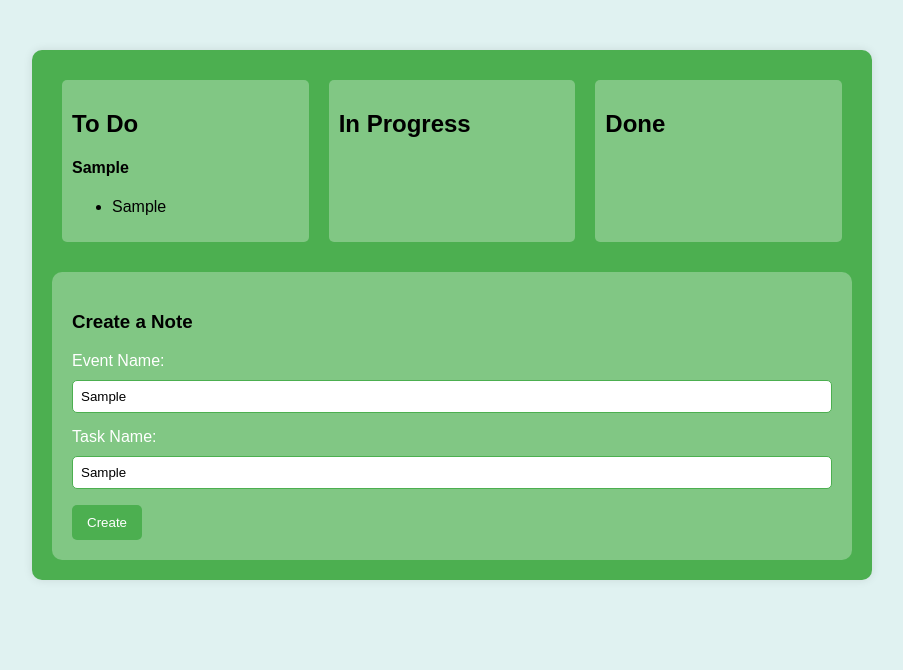
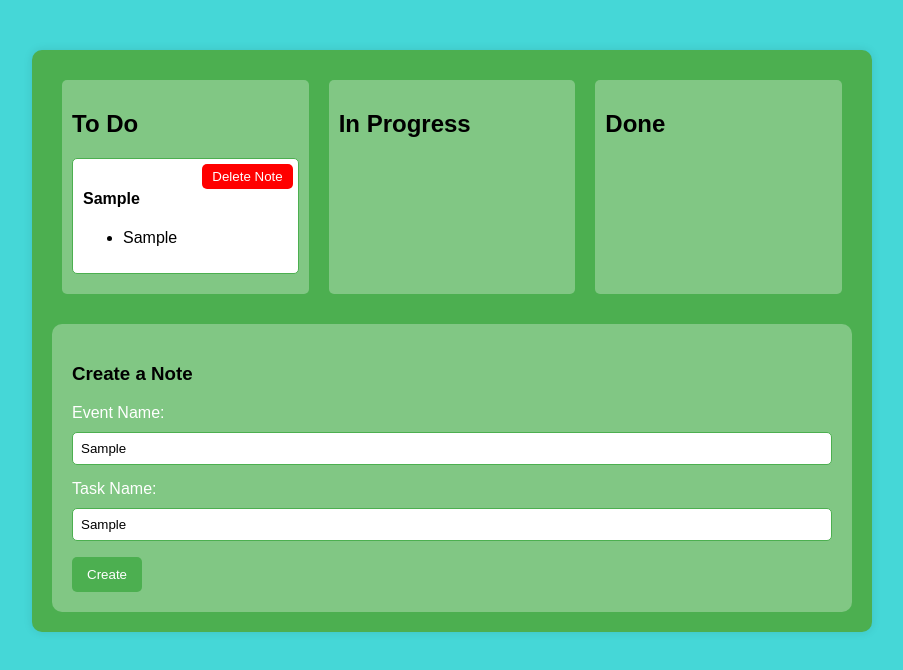
Before and after one commit to Jahongir2503/Zametki, a plain HTML site: page index.html in a window 1280 px wide. Both pictures are taken after typing "Sample", "Sample" into the empty fields and a click on the button "Create". Shown: the whole page, without its empty margins (188-1091 px from the left). Drawn offline with Linux system fonts and the light colour scheme.

Commit message:
создание и добавление заметок в 1 to do

```diff
--- a/css/style.css
+++ b/css/style.css
@@ -2,14 +2,18 @@ body {
     font-family: 'Arial', sans-serif;
     margin: 0;
     padding: 0;
-    background-color: #e0f2f1; /* Изумрудно-зеленый цвет */
+    background: rgba(11, 203, 203, 0.76);
+
+
+
+
 }
 
 #app {
     max-width: 800px;
     margin: 50px auto;
     padding: 20px;
-    background-color: #4caf50; /* Изумрудно-зеленый цвет */
+    background-color: #4caf50;
     border-radius: 10px;
     box-shadow: 0 0 10px rgba(0, 0, 0, 0.1);
 }
@@ -22,7 +26,7 @@ body {
 .column {
     flex: 1;
     padding: 10px;
-    background-color: #81c784; /* Изумрудно-зеленый цвет */
+    background-color: #81c784;
     border-radius: 5px;
     margin: 10px;
 }
@@ -32,7 +36,7 @@ body {
 }
 
 form {
-    background-color: #81c784; /* Изумрудно-зеленый цвет */
+    background-color: #81c784;
     padding: 20px;
     border-radius: 10px;
 }
@@ -51,13 +55,13 @@ input {
     width: 100%;
     padding: 8px;
     box-sizing: border-box;
-    border: 1px solid #4caf50; /* Темно-зеленый цвет */
+    border: 1px solid #4caf50;
     border-radius: 5px;
     margin-top: 5px;
 }
 
 button {
-    background-color: #4caf50; /* Темно-зеленый цвет */
+    background-color: #4caf50;
     color: #fff;
     padding: 10px 15px;
     border: none;
@@ -66,5 +70,30 @@ button {
 }
 
 button:hover {
-    background-color: #45a049; /* Темно-зеленый цвет при наведении */
+    background-color: #45a049;
 }
+
+.note-card {
+    background-color: #fff;
+    border: 1px solid #4caf50;
+    border-radius: 5px;
+    padding: 10px;
+    margin-bottom: 10px;
+    position: relative;
+}
+
+.delete-button {
+    background-color: #ff0000;
+    color: #fff;
+    padding: 5px 10px;
+    border: none;
+    border-radius: 5px;
+    cursor: pointer;
+    position: absolute;
+    top: 5px;
+    right: 5px;
+}
+
+.delete-button:hover {
+    background-color: #e00000;
+}
--- a/index.html
+++ b/index.html
@@ -11,14 +11,15 @@
     <div class="columns">
         <div class="column" id="todo">
             <h2>To Do</h2>
-            <div v-if="firstColumn.length === 0">
-                There are no notes yet
-            </div>
-            <div v-for="(note, index) in firstColumn" :key="index">
+            <div v-for="(note, index) in firstColumn" :key="index" class="note-card" >
                 <h4>{{note.event}}</h4>
                 <ul>
                     <li>{{note.task}}</li>
                 </ul>
+                <button @click="deleteNote(index)" class="delete-button">Delete Note</button>
+            </div>
+            <div v-if="firstColumn.length === 0">
+                There are no notes yet
             </div>
         </div>
         <div class="column" id="inProgress">
--- a/js/main.js
+++ b/js/main.js
@@ -26,6 +26,10 @@ new Vue({
                 event: this.note.eventName,
                 task: this.note.taskName
             })
+
+        },
+        deleteNote(index) {
+            this.firstColumn.splice(index, 1);
         }
 
     }
```
